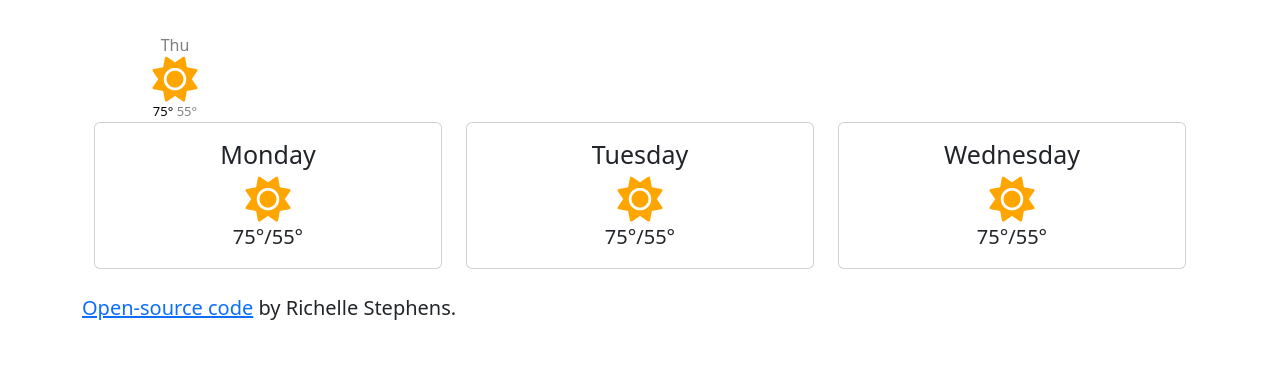
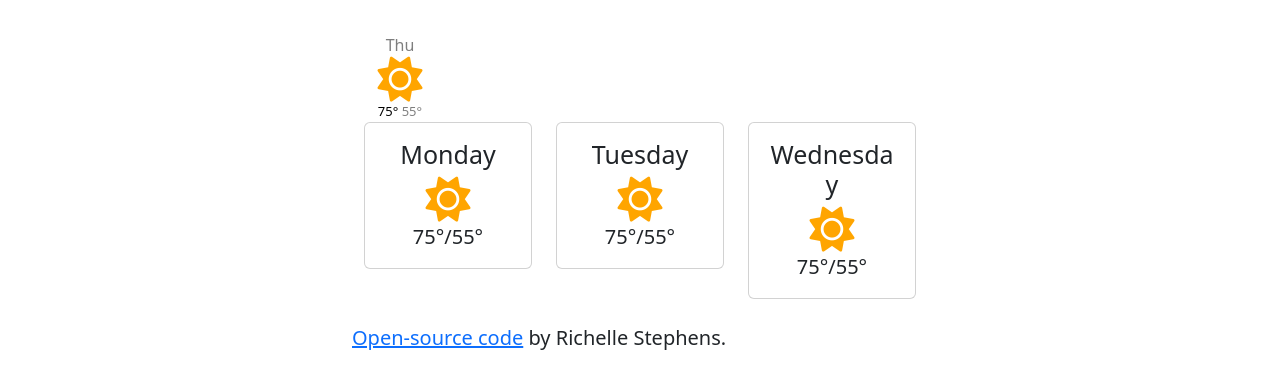
Before and after one commit to RStephens2010/RStephens-vanilla-weather-app, a website built with Parcel: page index.html in a window 1280 px wide. Shown: the part 457-826 px from the top of the page. Before the commit the page ends 800 px from the top, so only its background shows below. Built offline with nearby package versions, Linux system fonts and the light colour scheme; no server answers.

Commit message:
Changed container max width

```diff
--- a/src/styles.css
+++ b/src/styles.css
@@ -1,3 +1,7 @@
+.container {
+  max-width: 600px;
+}
+
 h1 {
   color: black;
   text-align: center;
```
